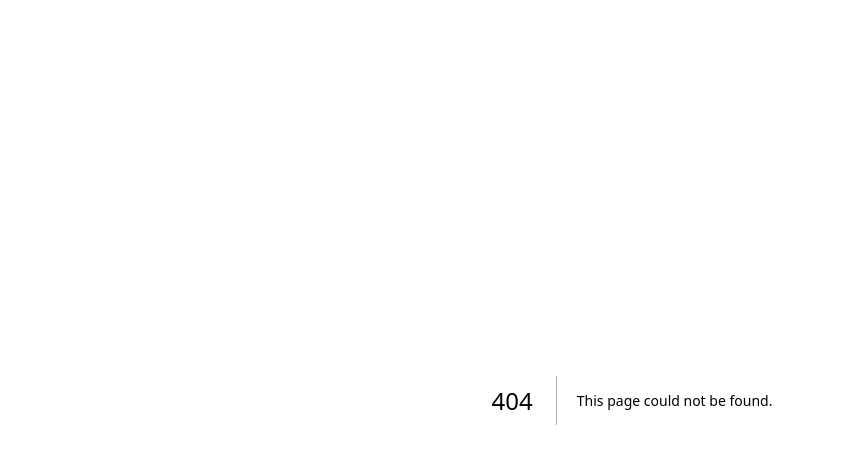
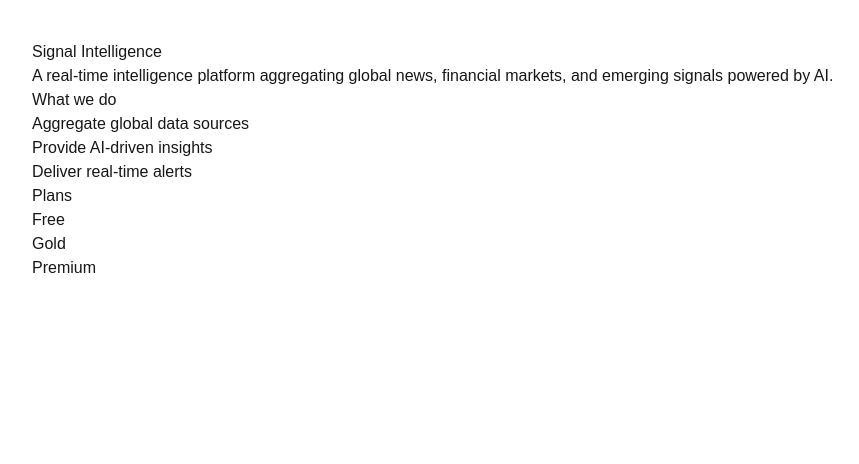
Before and after one commit to ozzyag9-cloud/Signal-to-Social, a Next.js app in the folder apps/web/: page /landing in a window 1280 px wide. Before the commit this address had no page. Shown: the top 464 px of the page, without its empty margins (8-867 px from the left). Built offline with nearby package versions, Linux system fonts and the light colour scheme.

Commit message:
🌍 landing page added

```diff
--- /dev/null
+++ b/apps/web/src/app/landing/page.tsx
@@ -0,0 +1,26 @@
+export default function Landing(){
+  return (
+    <main style={{padding:40}}>
+      <h1>Signal Intelligence</h1>
+
+      <p>
+        A real-time intelligence platform aggregating global news,
+        financial markets, and emerging signals powered by AI.
+      </p>
+
+      <h2>What we do</h2>
+      <ul>
+        <li>Aggregate global data sources</li>
+        <li>Provide AI-driven insights</li>
+        <li>Deliver real-time alerts</li>
+      </ul>
+
+      <h2>Plans</h2>
+      <ul>
+        <li>Free</li>
+        <li>Gold</li>
+        <li>Premium</li>
+      </ul>
+    </main>
+  );
+}
```
